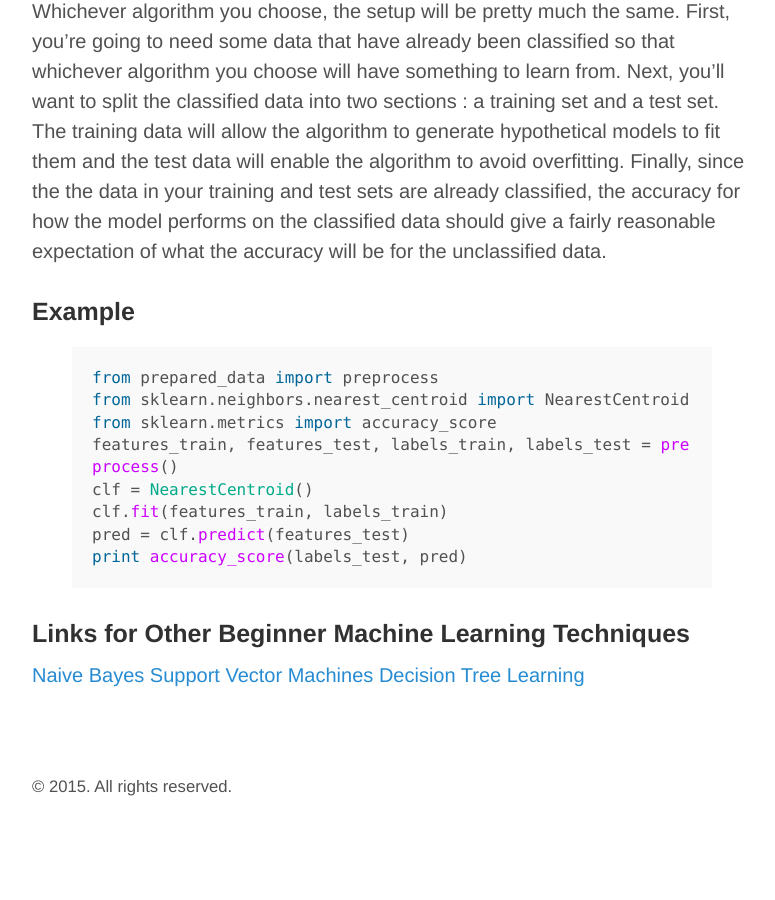
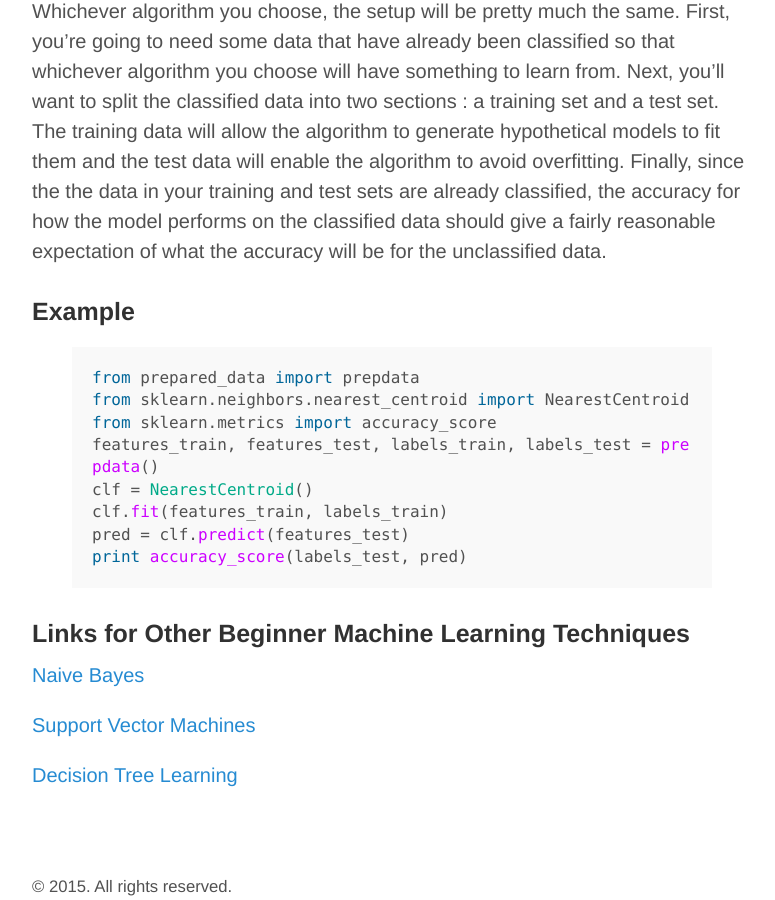
Before and after one commit to jonathanmann/jonathanmann.github.io, a Jekyll site: the page built from _posts/2015-08-22-basic-machine-learning-overview.md, in a window 1280 px wide and 900 px high, scrolled down 2048 px. Shown: the whole window, without its empty margins (248-1023 px from the left). Built offline with Jekyll 4.4.1, drawn with Linux system fonts in a browser that asks for light colours; before the commit the page ends 2848 px from its top, so only the background shows below that.

Commit message:
tweak ml post

```diff
--- a/_posts/2015-08-22-basic-machine-learning-overview.md
+++ b/_posts/2015-08-22-basic-machine-learning-overview.md
@@ -26,10 +26,10 @@ Whichever algorithm you choose, the setup will be pretty much the same. First, y
 ### Example
 
 {% highlight py %}
-from prepared_data import preprocess
+from prepared_data import prepdata
 from sklearn.neighbors.nearest_centroid import NearestCentroid
 from sklearn.metrics import accuracy_score
-features_train, features_test, labels_train, labels_test = preprocess()
+features_train, features_test, labels_train, labels_test = prepdata()
 clf = NearestCentroid()
 clf.fit(features_train, labels_train)
 pred = clf.predict(features_test)
@@ -40,5 +40,7 @@ print accuracy_score(labels_test, pred)
 ### Links for Other Beginner Machine Learning Techniques
 
 [Naive Bayes](https://en.wikipedia.org/wiki/Naive_Bayes_classifier)
+
 [Support Vector Machines](https://en.wikipedia.org/wiki/Support_vector_machine)
+
 [Decision Tree Learning](https://en.wikipedia.org/wiki/Decision_tree_learning)
```
